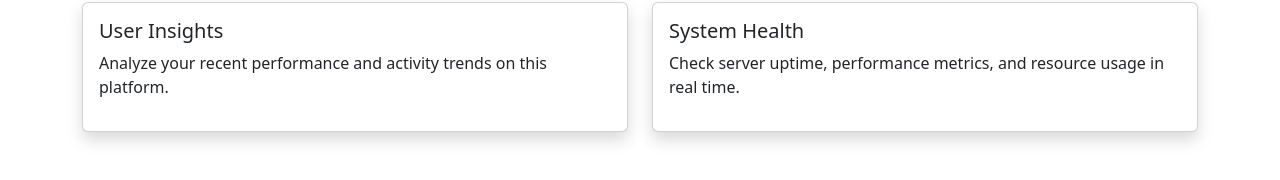
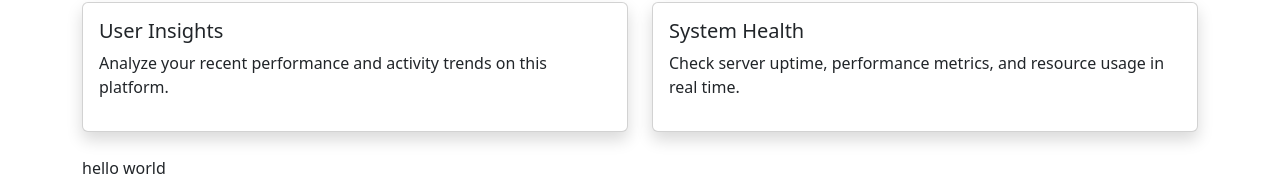
Before and after one commit to Amaldeep98/Django_login, a Django app: template loginpage/loginapp/templates/home.html in a window 1280 px wide. Shown: the part 686-866 px from the top of the page. Before the commit the page ends 829 px from the top, so only its background shows below. Run offline with Django 5.2, Linux system fonts and the light colour scheme; the template is opened without the code that fills it, so the values that code supplies are empty.

Commit message:
3rd commit

```diff
--- a/loginpage/loginapp/templates/home.html
+++ b/loginpage/loginapp/templates/home.html
@@ -79,8 +79,7 @@
             <p>Check server uptime, performance metrics, and resource usage in real time.</p>
           </div>
         </div>
-      </div>
+      </div><div>hello world</div>
 
 </body>
 </html>
-<!-- dell pc brancch b1 feature added -->
```
